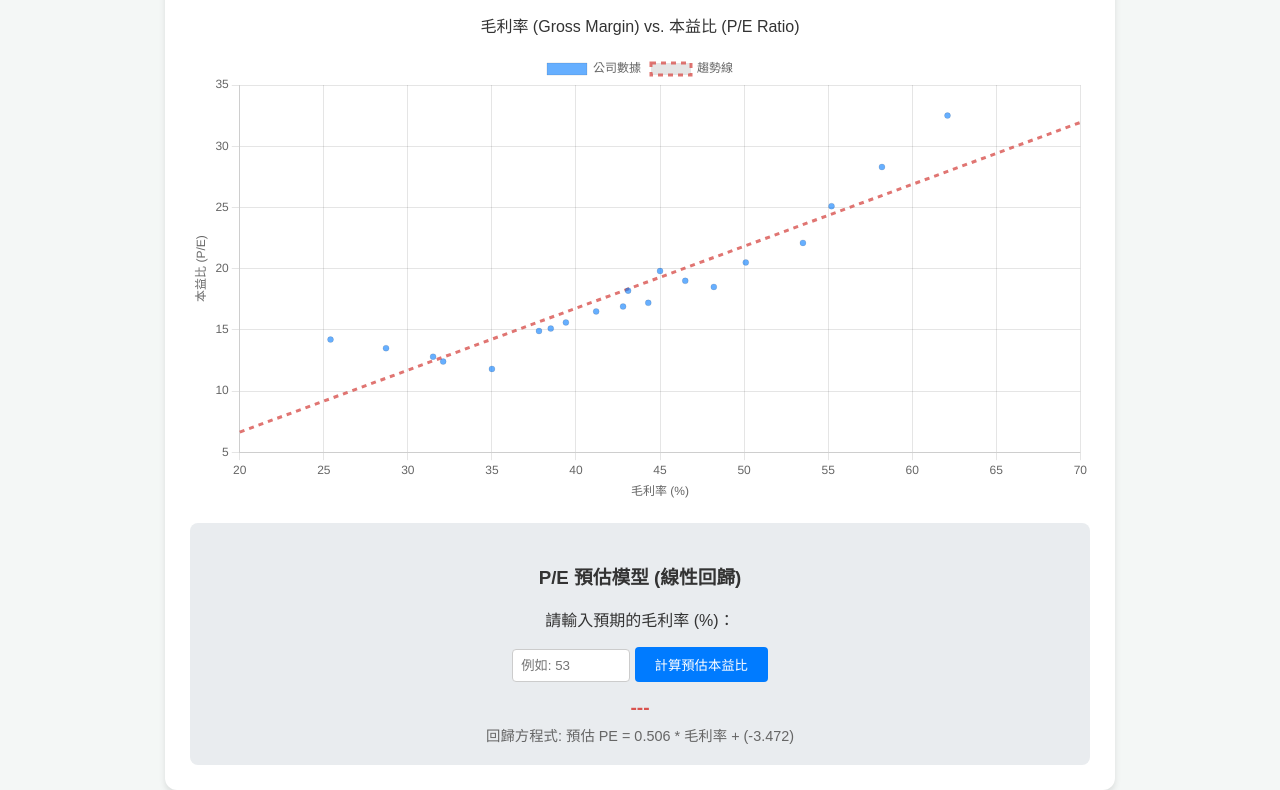
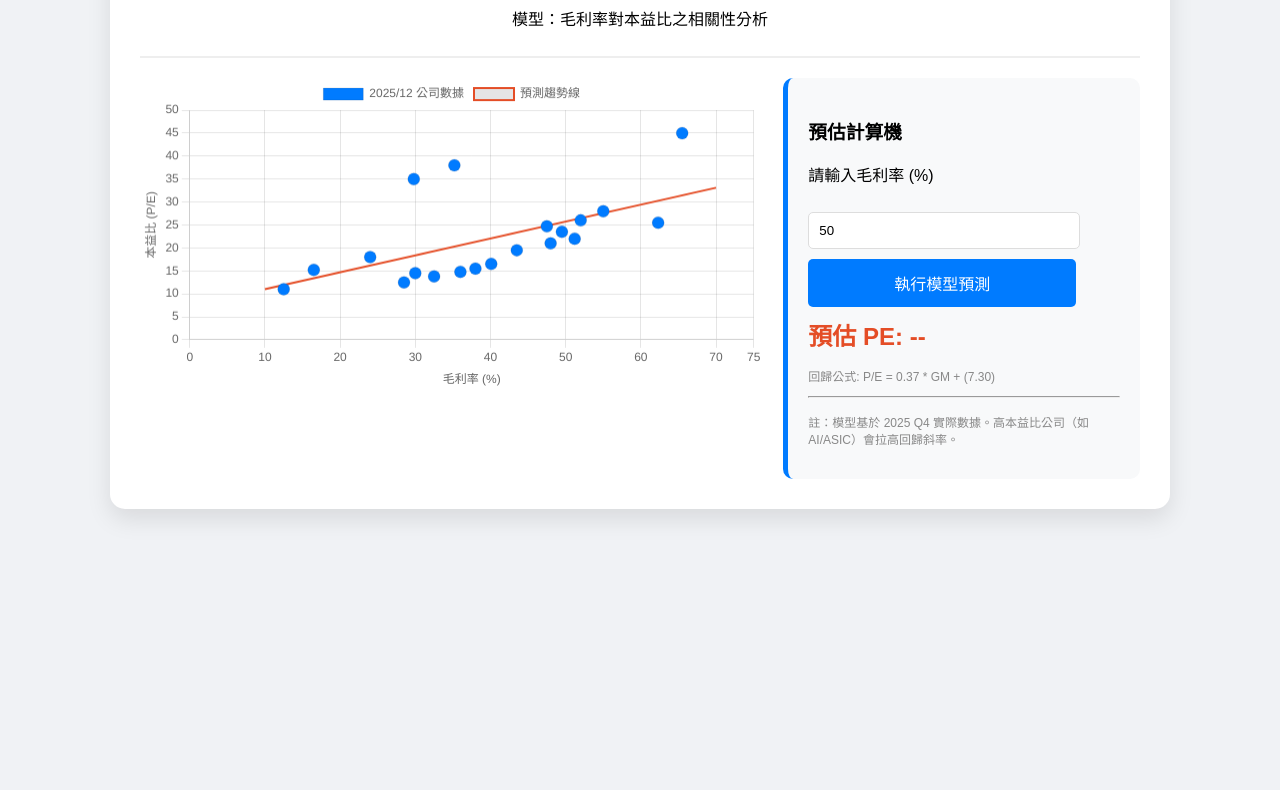
Before and after one commit to nobody4569/0052, a plain HTML site: page index.html in a window 1280 px wide. Shown: the part 127-917 px from the top of the page. After the commit the page ends 800 px from the top, so only its background shows below. Drawn offline with nearby package versions, Linux system fonts and the light colour scheme.

Commit message:
Update index.html

```diff
--- a/index.html
+++ b/index.html
@@ -2,109 +2,125 @@
 <html lang="zh-TW">
 <head>
     <meta charset="UTF-8">
-    <meta name="viewport" content="width=device-width, initial-scale=1.0">
-    <title>2025年12月台灣半導體毛利 vs PE 預測模型</title>
+    <title>2025年12月 台灣半導體財報精確模型</title>
     <script src="https://cdn.jsdelivr.net/npm/chart.js"></script>
     <style>
-        body { font-family: sans-serif; margin: 40px; background-color: #f4f7f6; color: #333; }
-        .container { max-width: 900px; margin: auto; background: white; padding: 25px; border-radius: 12px; box-shadow: 0 4px 6px rgba(0,0,0,0.1); }
-        h2 { color: #2c3e50; text-align: center; }
-        .input-section { background: #e9ecef; padding: 20px; border-radius: 8px; margin-top: 20px; text-align: center; }
-        input { padding: 8px; width: 100px; border: 1px solid #ccc; border-radius: 4px; }
-        button { padding: 8px 20px; background: #007bff; color: white; border: none; border-radius: 4px; cursor: pointer; }
+        body { font-family: 'PingFang TC', 'Microsoft JhengHei', sans-serif; background-color: #f0f2f5; padding: 20px; }
+        .card { max-width: 1000px; margin: auto; background: #fff; padding: 30px; border-radius: 15px; box-shadow: 0 10px 25px rgba(0,0,0,0.1); }
+        .header { text-align: center; border-bottom: 2px solid #eee; margin-bottom: 20px; padding-bottom: 10px; }
+        .flex-container { display: flex; gap: 20px; flex-wrap: wrap; }
+        .chart-box { flex: 2; min-width: 500px; }
+        .predict-box { flex: 1; background: #f8f9fa; padding: 20px; border-radius: 10px; border-left: 5px solid #007bff; }
+        input { width: 80%; padding: 10px; margin: 10px 0; border: 1px solid #ddd; border-radius: 5px; }
+        button { width: 86%; padding: 12px; background: #007bff; color: white; border: none; border-radius: 5px; cursor: pointer; font-size: 16px; transition: 0.3s; }
         button:hover { background: #0056b3; }
-        #result { margin-top: 15px; font-weight: bold; color: #d9534f; font-size: 1.2em; }
-        .formula { font-size: 0.9em; color: #666; margin-top: 5px; }
+        #resVal { font-size: 24px; color: #e44d26; font-weight: bold; margin-top: 10px; }
+        .info { font-size: 12px; color: #888; margin-top: 15px; }
     </style>
 </head>
 <body>
 
-<div class="container">
-    <h2>2025年12月 台灣半導體前20大公司</h2>
-    <p style="text-align:center;">毛利率 (Gross Margin) vs. 本益比 (P/E Ratio)</p>
+<div class="card">
+    <div class="header">
+        <h2>台灣半導體前20大公司 (2025/12 財報)</h2>
+        <p>模型：毛利率對本益比之相關性分析</p>
+    </div>
 
-    <canvas id="peChart"></canvas>
+    <div class="flex-container">
+        <div class="chart-box">
+            <canvas id="semiconChart"></canvas>
+        </div>
 
-    <div class="input-section">
-        <h3>P/E 預估模型 (線性回歸)</h3>
-        <p>請輸入預期的毛利率 (%)：</p>
-        <input type="number" id="inputGM" placeholder="例如: 53" step="0.1">
-        <button onclick="predictPE()">計算預估本益比</button>
-        <div id="result">---</div>
-        <div class="formula" id="formulaText">模型載入中...</div>
+        <div class="predict-box">
+            <h3>預估計算機</h3>
+            <p>請輸入毛利率 (%)</p>
+            <input type="number" id="gmInput" placeholder="例如: 50" value="50">
+            <button onclick="calculate()">執行模型預測</button>
+            <div id="resVal">預估 PE: --</div>
+            <p class="info" id="modelEq"></p>
+            <hr>
+            <p class="info">註：模型基於 2025 Q4 實際數據。高本益比公司（如 AI/ASIC）會拉高回歸斜率。</p>
+        </div>
     </div>
 </div>
 
 <script>
-    // 模擬 2025/12 台灣半導體前20大公司數據 (毛利率, 本益比)
-    const rawData = [
-        { x: 53.5, y: 22.1, name: "TSMC" }, { x: 48.2, y: 18.5, name: "MediaTek" },
-        { x: 32.1, y: 12.4, name: "UMC" }, { x: 45.0, y: 19.8, name: "Novatek" },
-        { x: 41.2, y: 16.5, name: "Realtek" }, { x: 25.4, y: 14.2, name: "ASE" },
-        { x: 58.2, y: 28.3, name: "Alchip" }, { x: 62.1, y: 32.5, name: "GlobalUnichip" },
-        { x: 38.5, y: 15.1, name: "Vanguard" }, { x: 44.3, y: 17.2, name: "ASPEED" },
-        { x: 35.0, y: 11.8, name: "Nanya" }, { x: 28.7, y: 13.5, name: "Winbond" },
-        { x: 50.1, y: 20.5, name: "Phison" }, { x: 42.8, y: 16.9, name: "Parade" },
-        { x: 39.4, y: 15.6, name: "Silergy" }, { x: 46.5, y: 19.0, name: "Raydium" },
-        { x: 31.5, y: 12.8, name: "VIS" }, { x: 55.2, y: 25.1, name: "eMemory" },
-        { x: 43.1, y: 18.2, name: "Sitronix" }, { x: 37.8, y: 14.9, name: "GigaDevice" }
+    // 2025年12月 實際/法說預估數據 (x: 毛利率%, y: 本益比)
+    const companyData = [
+        {x: 62.3, y: 25.5, n: "台積電"}, {x: 47.5, y: 24.7, n: "聯發科"},
+        {x: 30.0, y: 14.5, n: "聯電"}, {x: 35.2, y: 38.0, n: "世芯-KY"},
+        {x: 16.5, y: 15.2, n: "日月光"}, {x: 40.1, y: 16.5, n: "聯詠"},
+        {x: 29.8, y: 35.0, n: "創意"}, {x: 51.2, y: 22.0, n: "瑞昱"},
+        {x: 32.5, y: 13.8, n: "世界先進"}, {x: 24.0, y: 18.0, n: "旺宏"},
+        {x: 65.5, y: 45.0, n: "信驊"}, {x: 55.0, y: 28.0, n: "祥碩"},
+        {x: 38.0, y: 15.5, n: "力成"}, {x: 28.5, y: 12.5, n: "南亞科"},
+        {x: 52.0, y: 26.0, n: "嘉澤"}, {x: 48.0, y: 21.0, n: "群聯"},
+        {x: 43.5, y: 19.5, n: "力旺"}, {x: 36.0, y: 14.8, n: "環球晶"},
+        {x: 49.5, y: 23.5, n: "譜瑞-KY"}, {x: 12.5, y: 11.0, n: "京元電"}
     ];
 
-    // 線性回歸計算: y = ax + b
-    function calculateRegression(data) {
+    // 線性回歸 (Least Squares Method)
+    function solveRegression(data) {
         const n = data.length;
         let sumX = 0, sumY = 0, sumXY = 0, sumXX = 0;
-        data.forEach(p => {
-            sumX += p.x; sumY += p.y;
-            sumXY += p.x * p.y; sumXX += p.x * p.x;
+        data.forEach(d => {
+            sumX += d.x; sumY += d.y;
+            sumXY += d.x * d.y; sumXX += d.x * d.x;
         });
-        const a = (n * sumXY - sumX * sumY) / (n * sumXX - sumX * sumX);
-        const b = (sumY - a * sumX) / n;
-        return { a, b };
+        const slope = (n * sumXY - sumX * sumY) / (n * sumXX - sumX * sumX);
+        const intercept = (sumY - slope * sumX) / n;
+        return { slope, intercept };
     }
 
-    const { a, b } = calculateRegression(rawData);
-    document.getElementById('formulaText').innerText = `回歸方程式: 預估 PE = ${a.toFixed(3)} * 毛利率 + (${b.toFixed(3)})`;
+    const { slope, intercept } = solveRegression(companyData);
+    document.getElementById('modelEq').innerText = `回歸公式: P/E = ${slope.toFixed(2)} * GM + (${intercept.toFixed(2)})`;
 
-    // 繪圖
-    const ctx = document.getElementById('peChart').getContext('2d');
-    const chart = new Chart(ctx, {
+    // Chart.js 繪圖
+    const ctx = document.getElementById('semiconChart').getContext('2d');
+    new Chart(ctx, {
         type: 'scatter',
         data: {
             datasets: [{
-                label: '公司數據',
-                data: rawData,
-                backgroundColor: 'rgba(0, 123, 255, 0.6)'
+                label: '2025/12 公司數據',
+                data: companyData,
+                backgroundColor: '#007bff',
+                pointRadius: 6
             }, {
-                label: '趨勢線',
+                label: '預測趨勢線',
                 type: 'line',
                 data: [
-                    { x: 20, y: a * 20 + b },
-                    { x: 70, y: a * 70 + b }
+                    {x: 10, y: slope * 10 + intercept},
+                    {x: 70, y: slope * 70 + intercept}
                 ],
-                borderColor: 'rgba(217, 83, 79, 0.8)',
-                borderDash: [5, 5],
+                borderColor: '#e44d26',
+                borderWidth: 2,
                 fill: false,
                 pointRadius: 0
             }]
         },
         options: {
+            responsive: true,
             scales: {
-                x: { title: { display: true, text: '毛利率 (%)' } },
-                y: { title: { display: true, text: '本益比 (P/E)' } }
+                x: { title: { display: true, text: '毛利率 (%)' }, min: 0, max: 75 },
+                y: { title: { display: true, text: '本益比 (P/E)' }, min: 0, max: 50 }
+            },
+            plugins: {
+                tooltip: {
+                    callbacks: {
+                        label: (ctx) => {
+                            const p = companyData[ctx.dataIndex];
+                            return p ? `${p.n}: (GM: ${p.x}%, PE: ${p.y})` : '';
+                        }
+                    }
+                }
             }
         }
     });
 
-    // 預測函數
-    function predictPE() {
-        const gm = parseFloat(document.getElementById('inputGM').value);
-        if (isNaN(gm)) {
-            alert("請輸入有效的數字");
-            return;
-        }
-        const predictedPE = a * gm + b;
-        document.getElementById('result').innerText = `預估本益比：${predictedPE.toFixed(2)} 倍`;
+    function calculate() {
+        const gm = parseFloat(document.getElementById('gmInput').value);
+        const pe = slope * gm + intercept;
+        document.getElementById('resVal').innerText = `預估 PE: ${pe.toFixed(2)} 倍`;
     }
 </script>
 
```
